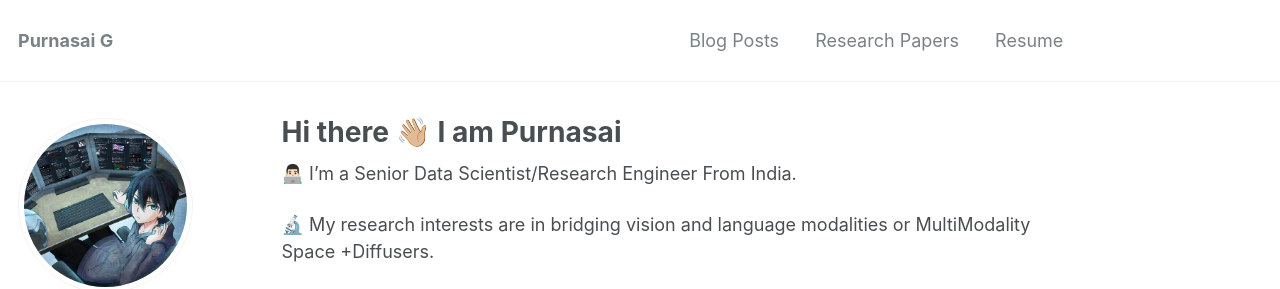
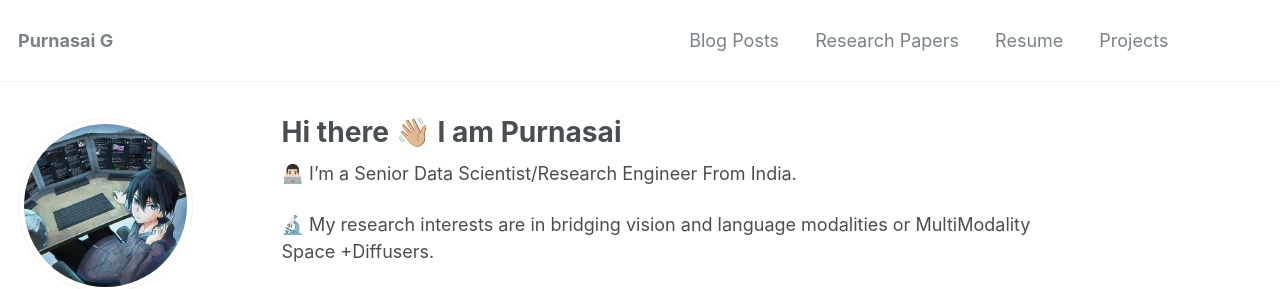
Before and after one commit to purnasai/purnasai.github.io, a Jekyll site: the page built from _pages/about.md, in a window 1280 px wide. Shown: the top 289 px of the page. Built offline with Jekyll 4.4.1, drawn with Linux system fonts in a browser that asks for light colours.

Commit message:
trying to add projects tab

```diff
--- a/_data/navigation.yml
+++ b/_data/navigation.yml
@@ -8,3 +8,6 @@ main:
 
   - title: "Resume"
     url: /resume/
+
+  - title: "Projects"
+    url: /projects
```
